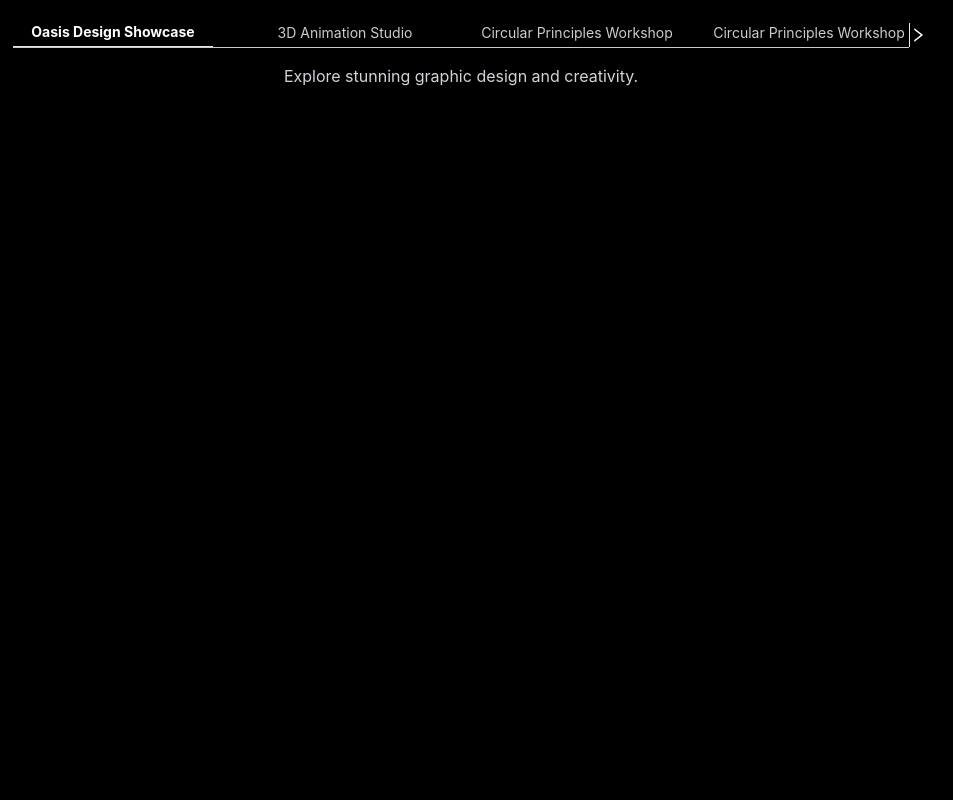
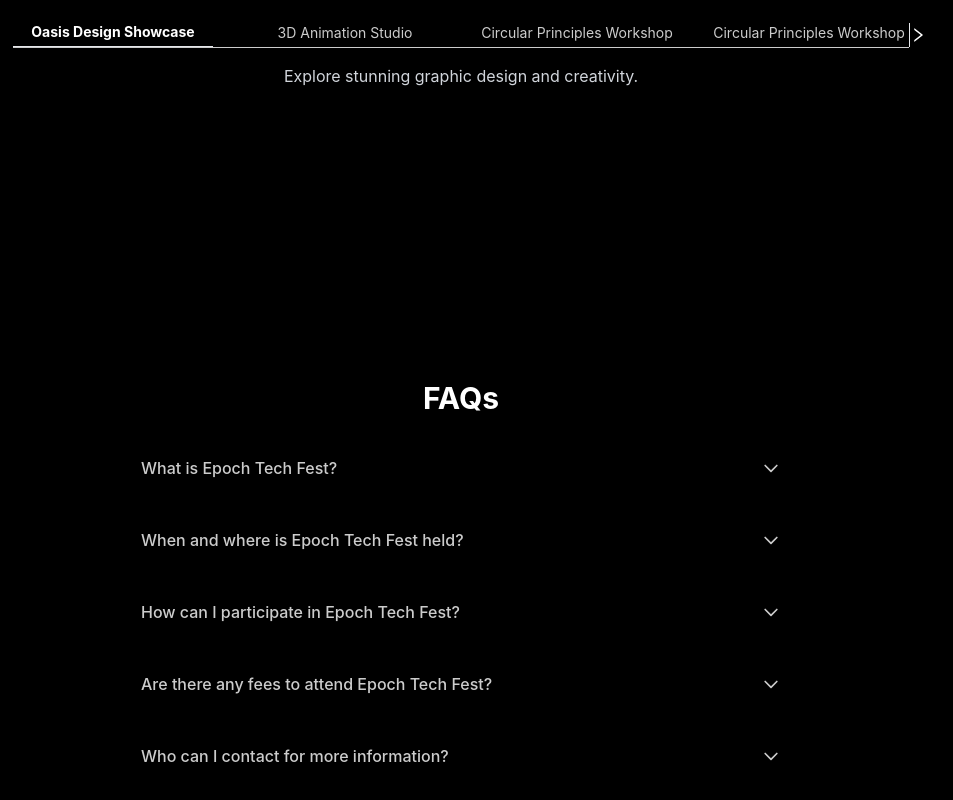
Before and after one commit to RamaSai2519/deva, a React (Create React App) app: page / in a window 1280 px wide. Shown: the part 3018-3818 px from the top of the page, without its empty margins (179-1132 px from the left). Before the commit the page ends 3200 px from the top, so only its background shows below. Built offline with nearby package versions, Linux system fonts and the light colour scheme.

Commit message:
Add FAQ component to Home screen for enhanced user support

```diff
--- a/src/Home/index.js
+++ b/src/Home/index.js
@@ -4,6 +4,7 @@ import Hero from "../screens/Hero";
 import Intro from "../screens/Intro";
 import Events from "../screens/Events";
 import { useHoveredMenu } from "../contexts/hoveredMenuContext";
+import FAQ from "../screens/faq";
 
 const Home = () => {
     const { hoveredMenu } = useHoveredMenu();
@@ -14,6 +15,7 @@ const Home = () => {
             <Info />
             <Intro />
             <Events />
+            <FAQ />
         </div>
     )
 }
```
